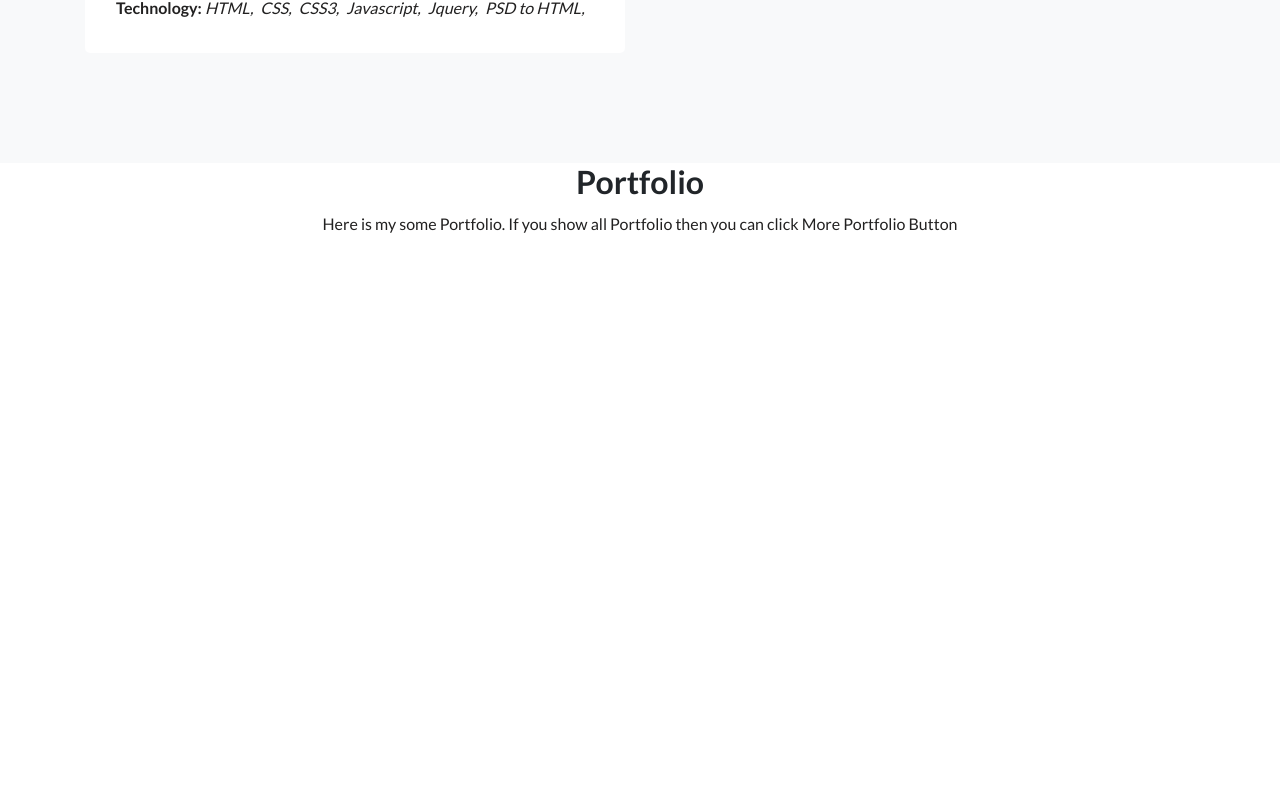
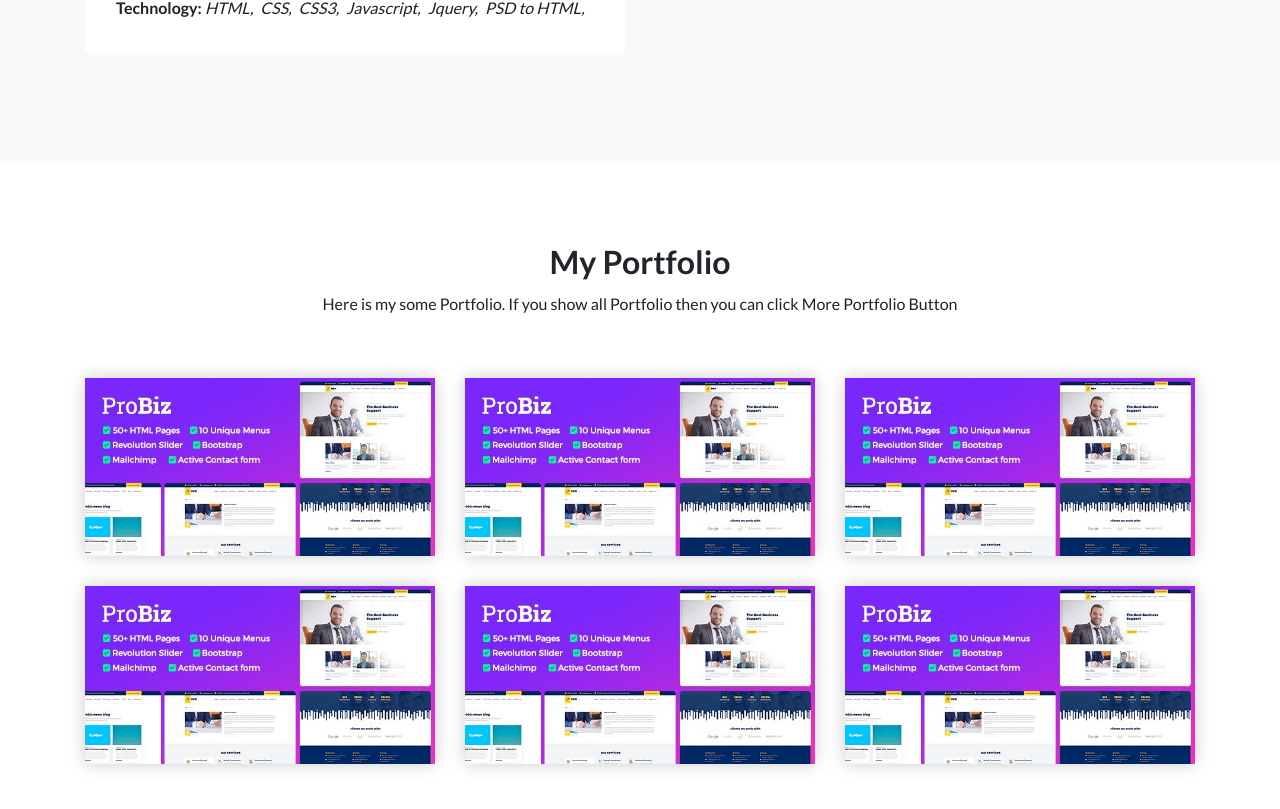
Before and after one commit to Mushfiqur06/mushfiqur.me, a React (Create React App) app: page / in a window 1280 px wide. Shown: the part 2181-2990 px from the top of the page. Before the commit the page ends 2419 px from the top, so only its background shows below. Built offline with nearby package versions, Linux system fonts and the light colour scheme.

Commit message:
Portfolio list done

```diff
--- a/src/App.js
+++ b/src/App.js
@@ -17,7 +17,7 @@ class App extends Component {
       info: 'I have 4 years job experience as a professional Front-End Developer'
     },
     portfolioSectionTitle: {
-      title: 'Portfolio',
+      title: 'My Portfolio',
       info: 'Here is my some Portfolio. If you show all Portfolio then you can click More Portfolio Button'
     }
   }
--- a/src/components/Portfolio.js
+++ b/src/components/Portfolio.js
@@ -1,11 +1,64 @@
 import React, { Component } from 'react';
+import {Container, Row, Col, Image, Button} from 'react-bootstrap'
+// PortfolioImage
+import PortfolioImageOne from './../probiz.jpg'
 
 class Portfolio extends Component {
-    state = {  }
+    state = {
+        portfolio: [
+            {
+                img: PortfolioImageOne,
+                title: 'Probiz - responsive business html template'
+            },
+            {
+                img: PortfolioImageOne,
+                title: 'Probiz - responsive business html template'
+            },
+            {
+                img: PortfolioImageOne,
+                title: 'Probiz - responsive business html template'
+            },
+            {
+                img: PortfolioImageOne,
+                title: 'Probiz - responsive business html template'
+            },
+            {
+                img: PortfolioImageOne,
+                title: 'Probiz - responsive business html template'
+            },
+            {
+                img: PortfolioImageOne,
+                title: 'Probiz - responsive business html template'
+            }
+        ]
+    }
     render() {
         return (
             <div>
-
+                <Container>
+                    <Row>
+                        {this.state.portfolio.map((portfolio, index) => {
+                            return (
+                                <Col lg={4} md={6} key={index}>
+                                    <div className="portfolioWrapper">
+                                        <div className="portfolioWrapper__img">
+                                            <Image src={portfolio.img} />
+                                        </div>
+                                        <div className="portfolioWrapper__body text-center">
+                                            <div className="portfolioWrapper__body--info">
+                                                <h3>{portfolio.title}</h3>
+                                                <div className="portfolioWrapper__body--info--btns">
+                                                    <a>Details</a>
+                                                    <a>Demo</a>
+                                                </div>
+                                            </div>
+                                        </div>
+                                    </div>
+                                </Col>
+                            )
+                        })}
+                    </Row>
+                </Container>
             </div>
         );
     }
--- a/src/sass/Portfolio.scss
+++ b/src/sass/Portfolio.scss
@@ -1 +1,84 @@
 @import './common.scss';
+
+.portfolioSection{
+    padding: 80px 0;
+
+    .portfolioWrapper{
+        position: relative;
+        overflow: hidden;
+        display: block;
+        margin-bottom: 30px;
+        box-shadow: hsl(0, 0%, 80%) 0 0 16px;
+
+        &__img{
+
+            img{
+                width: 100%;
+                transform: translateX(0%);
+                -ms-transform: translateX(0%);
+                -webkit-transform: translateX(0%);
+                width: 100%;
+                transition: all 0.5s ease-in-out 0s;
+                -moz-transition: all 0.5s ease-in-out 0s;
+                -webkit-transition: all 0.5s ease-in-out 0s;
+                -o-transition: all 0.5s ease-in-out 0s;
+            }
+        }
+
+        &__body{
+            background: none repeat scroll 0 0 #242a35;
+            position: absolute;
+            transition: all 0.5s ease-in-out 0s;
+            -moz-transition: all 0.5s ease-in-out 0s;
+            -webkit-transition: all 0.5s ease-in-out 0s;
+            -o-transition: all 0.5s ease-in-out 0s;
+            top: 0px;
+            left: 0px;
+            bottom: 0px;
+            right: 0px;
+            visibility: hidden;
+            overflow: hidden;
+            transform: translateX(-100%);
+
+
+            &--info{
+                padding-top: 25px;
+                h3{
+                    color: #fff;
+                    font-size: 20px;
+                }
+
+                &--btns{
+                    a{
+                        font-family: 'PT Sans', sans-serif;
+                        display: inline-block;
+                        background-color: #02d766;
+                        color: #fff;
+                        padding: 7px 30px;
+                        text-transform: capitalize;
+                        margin: 20px 8px;
+                        border-radius: 5px;
+                        transition: all .3s ease-in-out;
+                        transform: translateX(0);
+
+                        &:hover{
+                            transform: translateY(-5px);
+                            color: #fff;
+                        }
+                    }
+                }
+            }
+        }
+    }
+}
+
+.portfolioWrapper:hover .portfolioWrapper__body{
+    transform: translateX(0%);
+    visibility: visible;
+}
+
+.portfolioWrapper:hover .portfolioWrapper__img img{
+    transform: translateX(100%);
+    transition: all 0.5s ease-in-out 0s;
+    width: 100%;
+}
```
Also changed, not shown: src/probiz.jpg (added).
